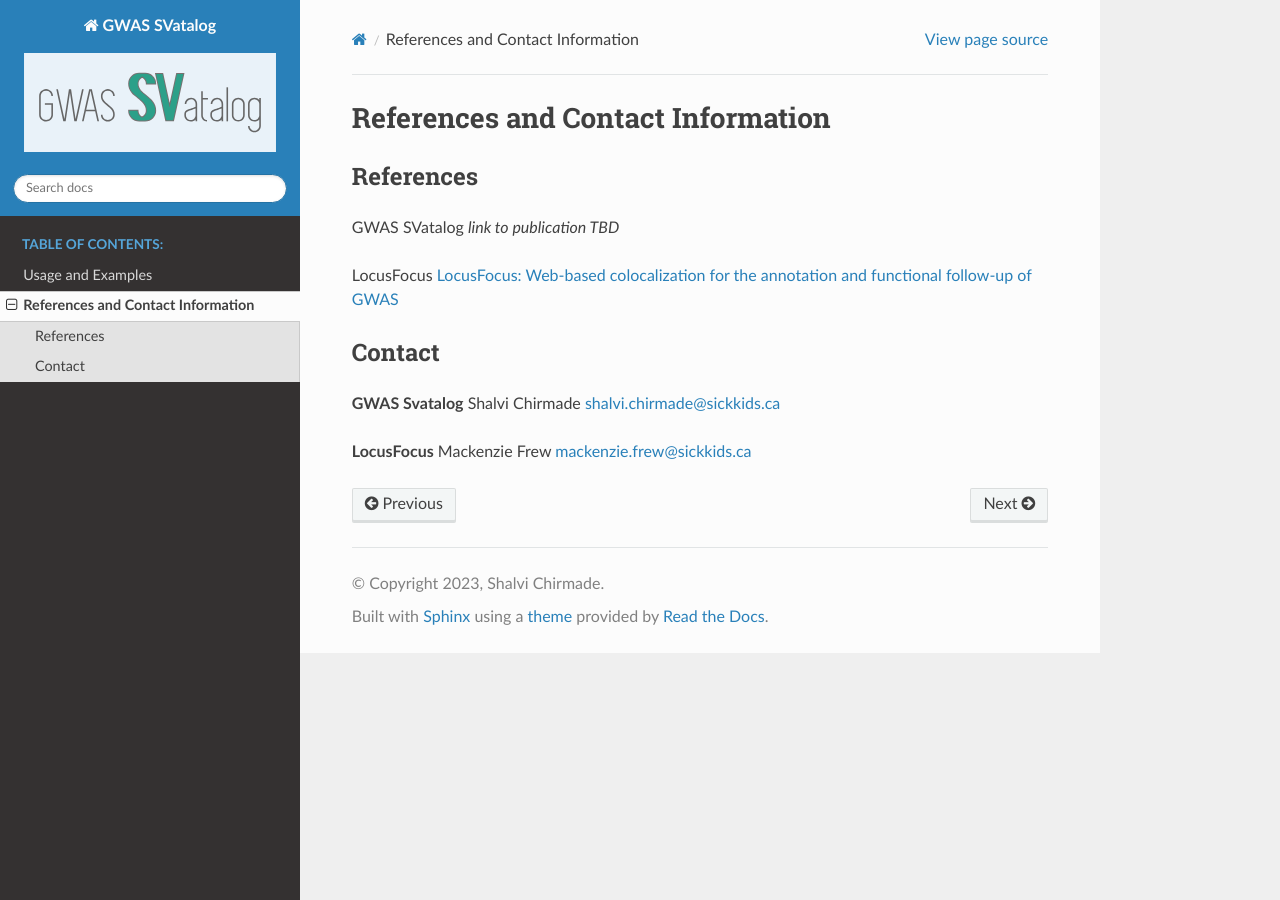
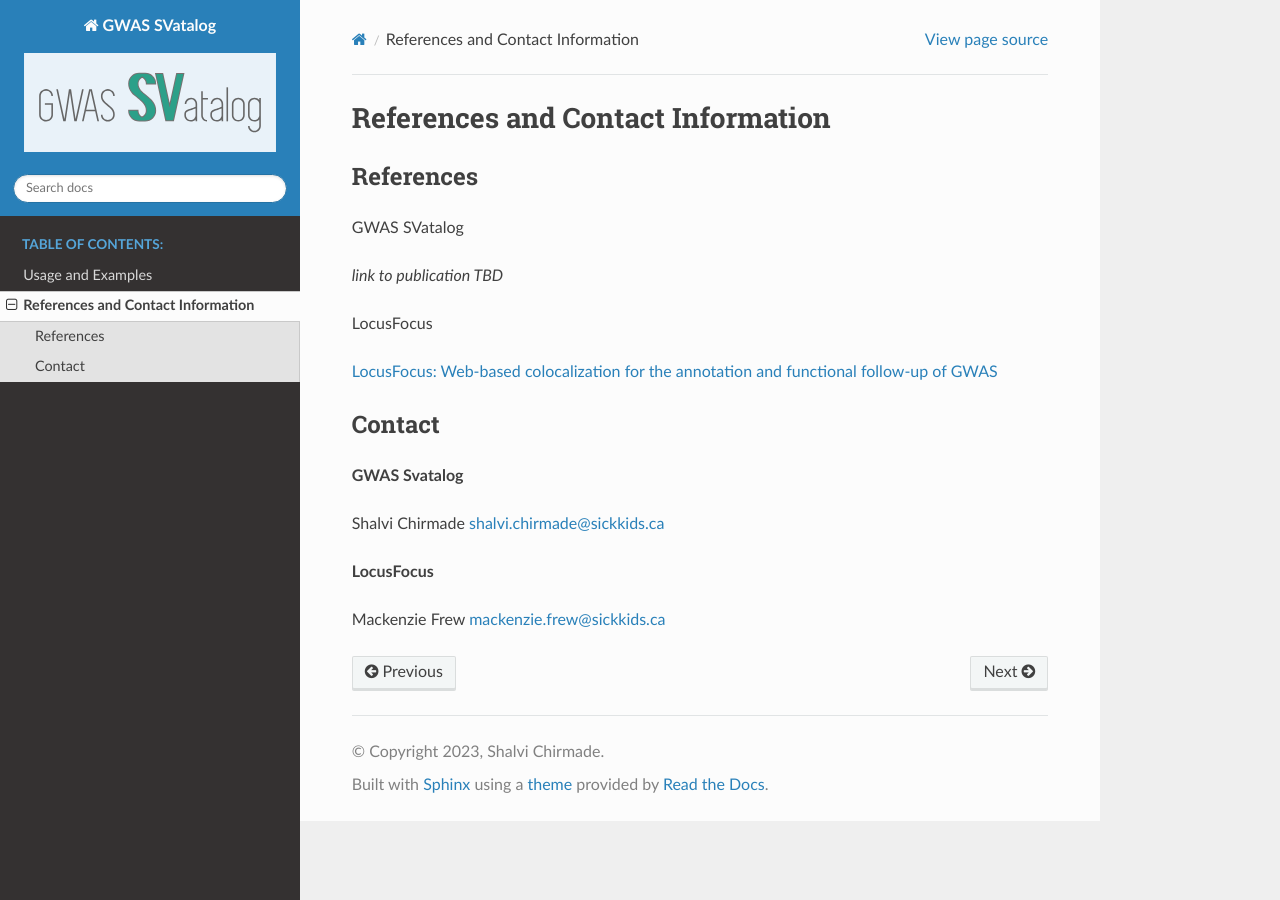
Before and after one commit to shalvichirmade/gwas-svatalog-docs, a Sphinx documentation site: the page built from source/reference_contact.rst, in a window 1280 px wide. Built offline with Sphinx 7.4.7 and the Read the Docs theme 2.0.0, drawn with Linux system fonts in a browser that asks for light colours.

Commit message:
update spacing and color

```diff
--- a/source/reference_contact.rst
+++ b/source/reference_contact.rst
@@ -5,9 +5,11 @@
 ----------
 
 GWAS SVatalog
+
 *link to publication TBD*
 
 LocusFocus
+
 |ref_link|
 
 .. |ref_link| raw:: html
@@ -19,17 +21,17 @@
 -------
 
 **GWAS Svatalog**
-Shalvi Chirmade
-|email_link|
+
+Shalvi Chirmade |email_link|
 
 .. |email_link| raw:: html
 
-   <a href="mailto: shalvi.chirmade@sickkids.ca" target="_blank" text="#2ba089">shalvi.chirmade@sickkids.ca</a>
+   <a href="mailto: shalvi.chirmade@sickkids.ca" target="_blank" style="color:"#2ba089">shalvi.chirmade@sickkids.ca</a>
 
 **LocusFocus**
-Mackenzie Frew
-|email_link2|
+
+Mackenzie Frew |email_link2|
 
 .. |email_link2| raw:: html
 
-   <a href="mailto: mackenzie.frew@sickkids.ca" target="_blank" text="#2ba089">mackenzie.frew@sickkids.ca</a>
+   <a href="mailto: mackenzie.frew@sickkids.ca" target="_blank" style="color:"#2ba089">mackenzie.frew@sickkids.ca</a>
```
